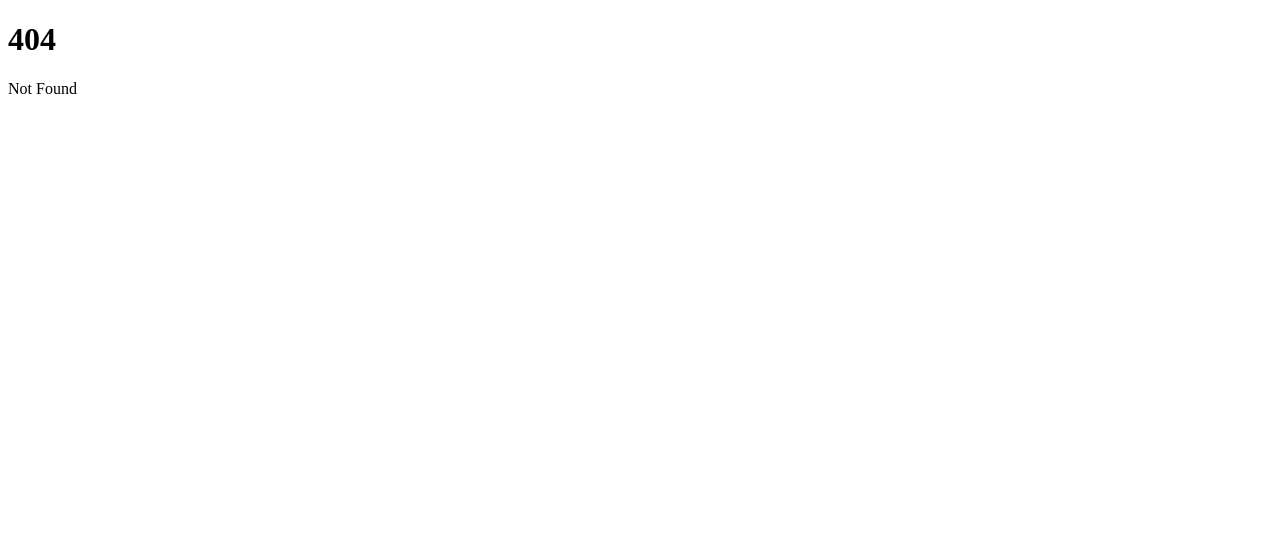
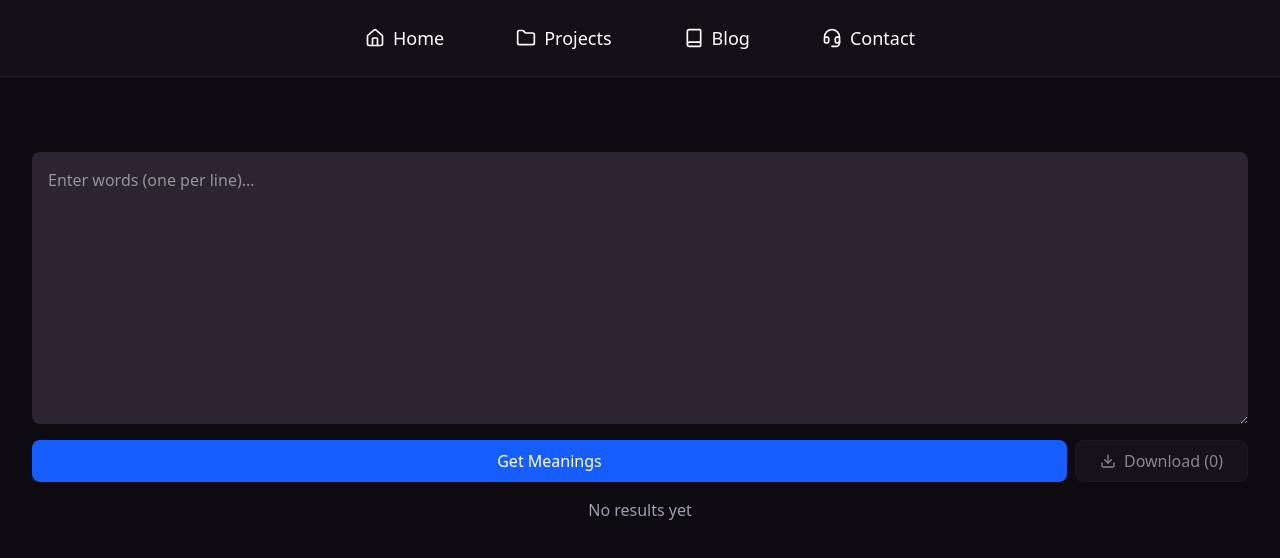
Before and after one commit to therabug/rabug.space, a SvelteKit app: page /sozluk in a window 1280 px wide. Before the commit this address had no page. Shown: the top 558 px of the page. Built offline with nearby package versions, Linux system fonts and the light colour scheme.

Commit message:
Added TDK sozluk

```diff
--- /dev/null
+++ b/src/hooks.server.ts
@@ -0,0 +1,16 @@
+import { redirect } from '@sveltejs/kit';
+import type { Handle } from '@sveltejs/kit';
+import { PASSWORD } from '$env/static/private';
+export const handle: Handle = async ({ event, resolve }) => {
+	if (event.url.pathname.startsWith('/sozluk')) {
+		const authCookie = event.cookies.get('auth');
+
+		if (authCookie !== PASSWORD) {
+			if (event.url.pathname !== '/sozluk/login') {
+				throw redirect(303, '/sozluk/login');
+			}
+		}
+	}
+
+	return resolve(event);
+};
--- /dev/null
+++ b/src/routes/(main)/sozluk/+page.svelte
@@ -0,0 +1,108 @@
+<script lang="ts">
+	import { Download } from 'lucide-svelte';
+
+	let loading = $state(false);
+	let results = $state<Array<{ word: string; meaning: string }>>([]);
+	let input = $state('');
+
+	const submit = async () => {
+		const wordList = input
+			.split('\n')
+			.map((word) => word.trim())
+			.filter((word) => word.length > 0);
+
+		if (wordList.length === 0) return;
+
+		loading = true;
+		results = [];
+
+		try {
+			const response = await fetch('/sozluk', {
+				method: 'POST',
+				headers: { 'Content-Type': 'application/json' },
+				body: JSON.stringify({ wordList })
+			});
+
+			if (!response.ok) {
+				throw new Error('Failed to fetch');
+			}
+
+			const data = await response.json();
+			console.log('Received data:', data);
+
+			results = [...data];
+
+			console.log('Results set:', results);
+		} catch (err) {
+			console.error('Error:', err);
+		} finally {
+			loading = false;
+			console.log('Loading finished, results:', results);
+		}
+	};
+
+	const downloadResults = () => {
+		if (results.length === 0) return;
+
+		const content = results.map(({ word, meaning }) => `${word}: ${meaning}`).join('\n');
+
+		const blob = new Blob([content], { type: 'text/plain' });
+		const url = URL.createObjectURL(blob);
+		const a = document.createElement('a');
+		a.href = url;
+		a.download = 'meanings.txt';
+		document.body.appendChild(a);
+		a.click();
+		document.body.removeChild(a);
+		URL.revokeObjectURL(url);
+	};
+</script>
+
+<div class="flex h-screen flex-col gap-4 overflow-auto p-8">
+	<textarea
+		bind:value={input}
+		placeholder="Enter words (one per line)..."
+		class="flex-shrink-0 rounded-lg bg-dark-1 p-4"
+		rows="10"
+	></textarea>
+
+	<div class="flex flex-shrink-0 gap-2">
+		<button
+			onclick={submit}
+			disabled={loading}
+			class="flex-1 rounded-lg bg-blue-600 px-6 py-2 text-white transition-all hover:bg-blue-700 disabled:opacity-50"
+		>
+			{loading ? 'Searching...' : 'Get Meanings'}
+		</button>
+
+		<button
+			onclick={downloadResults}
+			disabled={results.length === 0}
+			class="flex items-center gap-2 rounded-lg border-1 border-dark-1 bg-dark-3 px-6 py-2 text-white transition-all hover:bg-dark-2 disabled:opacity-50"
+			title="Download results"
+		>
+			<Download size={16} />
+			Download ({results.length})
+		</button>
+	</div>
+
+	{#if loading}
+		<div class="text-center text-blue-400">Loading...</div>
+	{/if}
+
+	{#if !loading && results.length === 0}
+		<div class="text-center text-gray-400">No results yet</div>
+	{/if}
+
+	{#if results.length > 0}
+		<div class="flex flex-col gap-2">
+			<h2 class="text-xl font-bold">Results ({results.length}):</h2>
+			{#each results as { word, meaning }, i (word + i)}
+				<div class="rounded-lg bg-dark-2 p-4">
+					<strong>{word}:</strong>
+					{meaning}
+				</div>
+			{/each}
+		</div>
+	{/if}
+</div>
--- /dev/null
+++ b/src/routes/(main)/sozluk/+server.ts
@@ -0,0 +1,59 @@
+import { error, json } from '@sveltejs/kit';
+import type { RequestHandler } from './$types';
+
+export interface Meaning {
+	word: string;
+	meaning: string;
+}
+
+export const POST: RequestHandler = async ({ request }) => {
+	const body = await request.json();
+
+	if (!body.wordList || !Array.isArray(body.wordList)) {
+		throw error(400, 'wordList parameter is required and must be an array');
+	}
+
+	const wordList = body.wordList as string[];
+	const meaningList: Meaning[] = [];
+
+	for (const word of wordList) {
+		try {
+			const meaning = await getWord(word);
+			meaningList.push({ word, meaning });
+		} catch (err) {
+			console.error(`Failed to fetch word: ${word}`, err);
+			meaningList.push({ word, meaning: 'Not found' });
+		}
+	}
+
+	return json(meaningList);
+};
+
+const getWord = async (word: string): Promise<string> => {
+	const response = await fetch('https://sozluk.gov.tr/gts?ara=' + encodeURIComponent(word), {
+		headers: {
+			'User-Agent': 'Mozilla/5.0 (X11; Linux x86_64; rv:143.0) Gecko/20100101 Firefox/143.0',
+			Referer: 'https://sozluk.gov.tr/'
+		}
+	});
+
+	if (!response.ok) {
+		throw new Error('Failed to fetch word');
+	}
+
+	const data = await response.json();
+
+	console.log('API response for', word, ':', data);
+
+	if (!Array.isArray(data) || data.length === 0) {
+		throw new Error('Word not found');
+	}
+
+	const firstResult = data[0];
+
+	if (!firstResult || !firstResult.anlamlarListe || firstResult.anlamlarListe.length === 0) {
+		throw new Error('Invalid response format');
+	}
+
+	return firstResult.anlamlarListe[0].anlam;
+};
--- /dev/null
+++ b/src/routes/(main)/sozluk/login/+page.svelte
@@ -0,0 +1,43 @@
+<script lang="ts">
+	let password = $state('');
+	let error = $state('');
+
+	const handleLogin = async () => {
+		const response = await fetch('/sozluk/login', {
+			method: 'POST',
+			headers: { 'Content-Type': 'application/json' },
+			body: JSON.stringify({ password })
+		});
+
+		if (response.ok) {
+			window.location.href = '/sozluk';
+		} else {
+			error = 'Invalid password';
+		}
+	};
+</script>
+
+<div class="flex h-screen items-center justify-center">
+	<div class="flex flex-col gap-4 rounded-lg bg-dark-1 p-8">
+		<h1 class="text-2xl font-bold">Enter Password</h1>
+
+		<input
+			type="password"
+			bind:value={password}
+			placeholder="Password..."
+			class="rounded-lg bg-dark-2 p-4"
+			onkeydown={(e) => e.key === 'Enter' && handleLogin()}
+		/>
+
+		<button
+			onclick={handleLogin}
+			class="rounded-lg bg-blue-600 px-6 py-2 text-white hover:bg-blue-700"
+		>
+			Login
+		</button>
+
+		{#if error}
+			<p class="text-red-500">{error}</p>
+		{/if}
+	</div>
+</div>
--- /dev/null
+++ b/src/routes/(main)/sozluk/login/+server.ts
@@ -0,0 +1,21 @@
+import { json } from '@sveltejs/kit';
+import type { RequestHandler } from './$types';
+import { PASSWORD } from '$env/static/private';
+
+export const POST: RequestHandler = async ({ request, cookies }) => {
+	const { password } = await request.json();
+
+	if (password === PASSWORD) {
+		cookies.set('auth', password, {
+			path: '/',
+			httpOnly: true,
+			secure: true,
+			sameSite: 'strict',
+			maxAge: 60 * 60 * 24 * 7
+		});
+
+		return json({ success: true });
+	}
+
+	return json({ success: false }, { status: 401 });
+};
```
Also changed, not shown: 2 other files (tests, documents, lock files or other folders).
